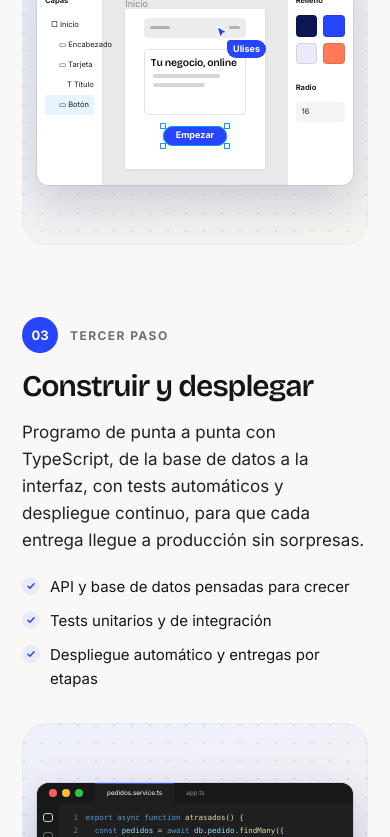
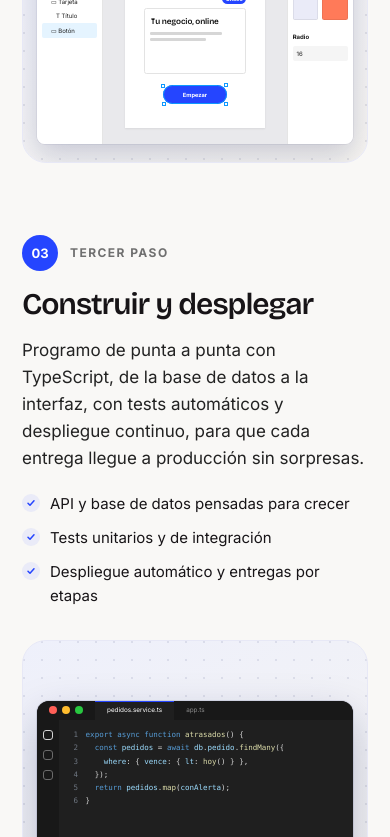
Before and after one commit to ulises-ayala/portfolio, a plain HTML site: page index.html in a window 390 px wide. Shown: the part 4355-5192 px from the top of the page. Drawn offline with Linux system fonts and the light colour scheme; animation ran at ten frames a second.

Commit message:
Celu: Figma escalado y servicios centrados

```diff
--- a/css/styles.css
+++ b/css/styles.css
@@ -523,6 +523,8 @@ a { color: inherit; text-decoration: none; }
   font-family: var(--font-body); color: #1e1e1e; font-size: 10px;
   --fig-dur: 12s;
 }
+/* Con JS la ventana se dibuja siempre a 500 px y se achica entera (zoom), así nada se desarma en el celu */
+.js .fig { width: 500px; max-width: none; flex: none; }
 .fig__top {
   position: absolute; left: 0; right: 0; top: 0; height: 9%;
   display: flex; align-items: center; gap: 6px; padding: 0 10px;
@@ -1113,15 +1115,16 @@ a { color: inherit; text-decoration: none; }
   .services__grid {
     --bleed: calc(var(--gutter) + var(--line));
     grid-template-columns: none; grid-template-rows: repeat(7, auto);
-    grid-auto-flow: column; grid-auto-columns: min(82vw, 380px); gap: 0 14px;
-    margin-inline: calc(var(--bleed) * -1); padding: 8px var(--bleed) 36px;
+    grid-auto-flow: column; grid-auto-columns: var(--card); gap: 0 14px;
+    --card: min(82vw, 380px);
+    margin-inline: calc(var(--bleed) * -1); padding: 8px calc((100vw - var(--card)) / 2) 36px;
     margin-bottom: -28px; /* lugar para la sombra de la tarjeta blanca */
     overflow-x: auto; overscroll-behavior-x: contain;
-    scroll-snap-type: x mandatory; scroll-padding-inline: var(--bleed);
+    scroll-snap-type: x mandatory;
     scrollbar-width: none; -webkit-overflow-scrolling: touch;
   }
   .services__grid::-webkit-scrollbar { display: none; }
-  .service { scroll-snap-align: start; padding: 28px 24px; }
+  .service { scroll-snap-align: center; padding: 28px 24px; }
   .service--featured { box-shadow: 0 16px 36px rgba(4, 10, 40, .45); }
   .services__dots { display: flex; justify-content: center; gap: 4px; margin-top: 8px; }
   .services__dot {
@@ -1159,10 +1162,8 @@ a { color: inherit; text-decoration: none; }
   .actor .bubble { width: 150px; font-size: 11.5px; padding: 8px 10px; }
   .flow__visual--code { padding: 14px; }
   .live { top: 10px; right: 10px; font-size: 11px; padding: 6px 10px; }
-  .flow__visual--figma { padding: 14px; }
-  .fig { font-size: 8px; }
-  .fig__layer, .fig__label, .fig__input { font-size: 7.5px; }
-  .fig__file { display: none; }
+  .flow__visual--figma { padding: 18px 14px; min-height: 0; }
+  html:not(.js) .fig { font-size: 8px; }
   .talk { height: 330px; }
   .bubble { width: 150px; font-size: 11.5px; padding: 8px 10px; }
   .bubble--client { right: 18%; } .bubble--me { left: 18%; }
--- a/index.html
+++ b/index.html
@@ -10,7 +10,7 @@
   <link rel="preload" href="assets/fonts/bricolage-grotesque-latin-600-normal.woff2" as="font" type="font/woff2" crossorigin>
   <meta http-equiv="Cache-Control" content="no-cache, no-store, must-revalidate">
   <link rel="stylesheet" href="js/vendor/lenis.css">
-  <link rel="stylesheet" href="css/styles.css?v=2026-11-24-2">
+  <link rel="stylesheet" href="css/styles.css?v=2026-11-24-3">
 </head>
 <body>
   <!-- Logos (Simple Icons, CC0) -->
@@ -583,6 +583,6 @@
     </div>
   </footer>
   <script src="js/vendor/lenis.min.js" defer></script>
-  <script src="js/main.js?v=2026-11-24-2" defer></script>
+  <script src="js/main.js?v=2026-11-24-3" defer></script>
 </body>
 </html>
--- a/js/main.js
+++ b/js/main.js
@@ -228,29 +228,51 @@ if (clock) {
   tick(); setInterval(tick, 30000);
 }
 
-// Servicios en el celu: puntos que muestran qué tarjeta se ve y permiten saltar a otra.
+// Servicios en el celu: galería centrada que arranca en "Mi especialidad".
+// Los puntos muestran qué tarjeta se ve y permiten saltar a otra.
 (() => {
   const grid = document.querySelector('.services__grid');
   const dots = [...document.querySelectorAll('.services__dot')];
   if (!grid || !dots.length) return;
   const cards = [...grid.children];
-  // Posición de cada tarjeta dentro de la galería, sin importar dónde esté la galería en la página
-  const leftOf = (card) => card.getBoundingClientRect().left - grid.getBoundingClientRect().left + grid.scrollLeft;
+  // Scroll que deja la tarjeta i centrada en la galería
+  const centerOf = (card) => card.getBoundingClientRect().left - grid.getBoundingClientRect().left + grid.scrollLeft
+    + card.offsetWidth / 2 - grid.clientWidth / 2;
   const update = () => {
-    const pad = parseFloat(getComputedStyle(grid).scrollPaddingLeft) || 0;
     let best = 0, dist = Infinity;
     cards.forEach((card, i) => {
-      const d = Math.abs(leftOf(card) - pad - grid.scrollLeft);
+      const d = Math.abs(centerOf(card) - grid.scrollLeft);
       if (d < dist) { dist = d; best = i; }
     });
     dots.forEach((d, i) => d.setAttribute('aria-current', i === best ? 'true' : 'false'));
   };
+  const start = () => {
+    if (grid.scrollWidth <= grid.clientWidth) return; // en la compu no es galería
+    const featured = grid.querySelector('.service--featured') || cards[0];
+    grid.scrollLeft = centerOf(featured);
+    update();
+  };
   grid.addEventListener('scroll', () => requestAnimationFrame(update), { passive: true });
   dots.forEach((dot, i) => dot.addEventListener('click', () => {
-    const pad = parseFloat(getComputedStyle(grid).scrollPaddingLeft) || 0;
-    grid.scrollTo({ left: leftOf(cards[i]) - pad, behavior: 'smooth' });
+    grid.scrollTo({ left: centerOf(cards[i]), behavior: 'smooth' });
   }));
+  start();
+  window.addEventListener('load', start, { once: true });
   update();
+})();
+
+// Mini Figma: se dibuja a 500 px y se achica entera para que entre en el panel.
+(() => {
+  const fig = document.querySelector('.fig');
+  const box = fig && fig.parentElement;
+  if (!fig || !box) return;
+  const fit = () => {
+    const cs = getComputedStyle(box);
+    const room = box.clientWidth - parseFloat(cs.paddingLeft) - parseFloat(cs.paddingRight);
+    fig.style.zoom = Math.min(1, room / 500);
+  };
+  fit();
+  new ResizeObserver(fit).observe(box);
 })();
 
 // Proyectos en el celu: cada tarjeta despliega su detalle (etiqueta, descripción y link).
```
